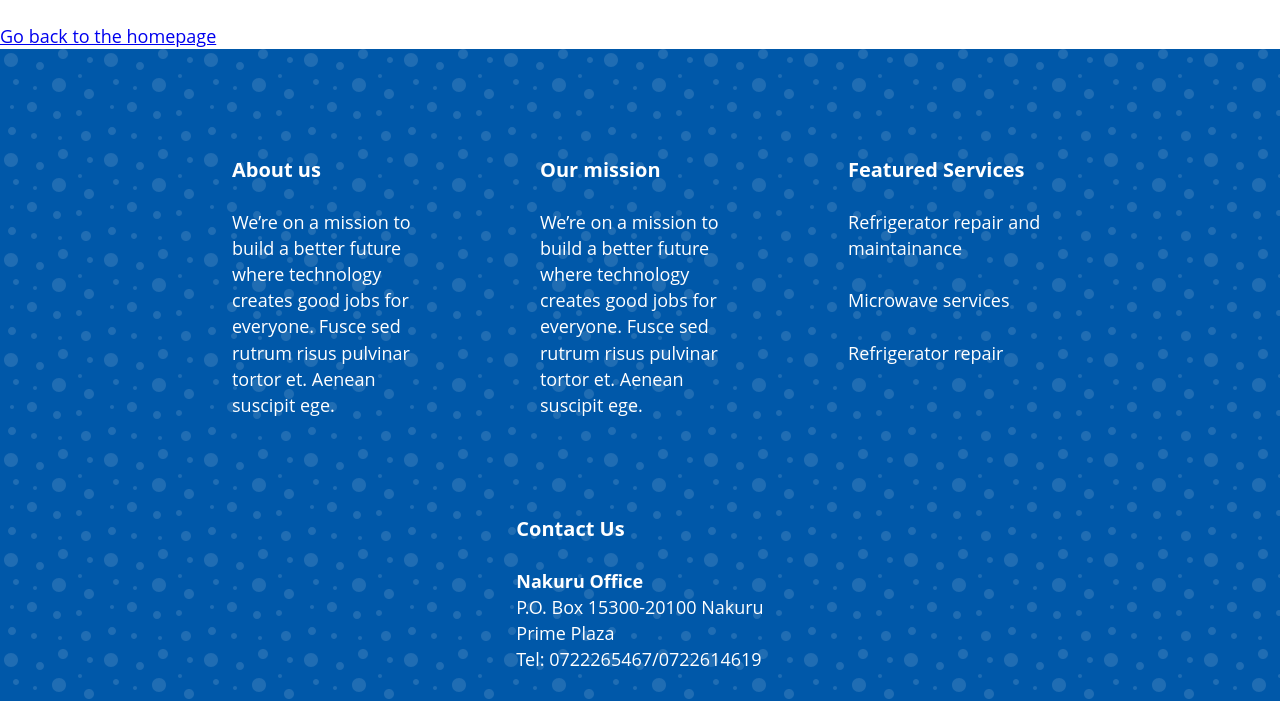
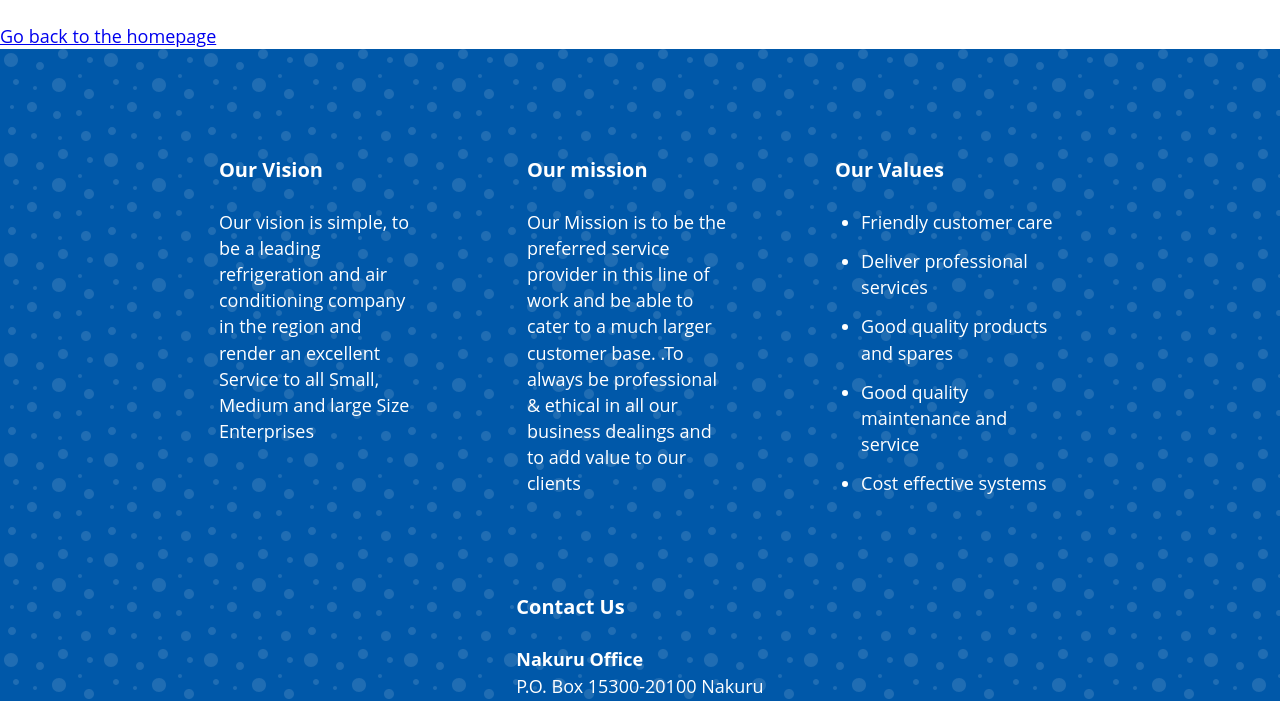
Before and after one commit to makunomark/apageaday-apex-refrigeration, a Gatsby site: page /page-2 in a window 1280 px wide. Shown: the part 100-801 px from the top of the page. Built offline with nearby package versions, Linux system fonts and the light colour scheme; Gatsby itself is replaced by a stand-in of ours.

Commit message:
Added -vision -mission and -values to footer

```diff
--- a/src/components/layout.js
+++ b/src/components/layout.js
@@ -59,15 +59,15 @@ const Layout = ({ children }) => (
             >
               <div style={{ margin: "2em 3em" }}>
                 <b style={{ color: "white", fontSize: 20, flex: 1 }}>
-                  About us
+                  Our Vision
                 </b>
                 <br />
                 <br />
 
                 <p style={{ maxWidth: 200 }}>
-                  We’re on a mission to build a better future where technology
-                  creates good jobs for everyone. Fusce sed rutrum risus
-                  pulvinar tortor et. Aenean suscipit ege.
+                  Our vision is simple, to be a leading refrigeration and air
+                  conditioning company in the region and render an excellent
+                  Service to all Small, Medium and large Size Enterprises
                 </p>
               </div>
 
@@ -79,24 +79,32 @@ const Layout = ({ children }) => (
                 <br />
 
                 <p style={{ maxWidth: 200 }}>
-                  We’re on a mission to build a better future where technology
-                  creates good jobs for everyone. Fusce sed rutrum risus
-                  pulvinar tortor et. Aenean suscipit ege.
+                  Our Mission is to be the preferred service provider in this
+                  line of work and be able to cater to a much larger customer
+                  base. .To always be professional &amp; ethical in all our
+                  business dealings and to add value to our clients
                 </p>
               </div>
 
               <div style={{ margin: "2em 3em" }}>
                 <b style={{ color: "white", fontSize: 20, flex: 1 }}>
-                  Featured Services
+                  Our Values
                 </b>
                 <br />
                 <br />
 
-                <p style={{ maxWidth: 200 }}>
-                  Refrigerator repair and maintainance
-                </p>
-                <p style={{ maxWidth: 200 }}>Microwave services</p>
-                <p style={{ maxWidth: 200 }}>Refrigerator repair</p>
+                <ul style={{ maxWidth: 200 }}>
+                  <li>Friendly customer care</li>
+                  <li>Deliver professional services</li>
+                  <li>Good quality products and spares</li>
+                  <li>Good quality maintenance and service</li>
+                  <li>Cost effective systems</li>
+                </ul>
+                {/* <p style={{ maxWidth: 200 }}>Friendly customer care</p>
+                <p style={{ maxWidth: 200 }}>Deliver professional services</p>
+                <p style={{ maxWidth: 200 }}>Good quality products and spares</p>
+                <p style={{ maxWidth: 200 }}>Good quality maintenance and service</p>
+                <p style={{ maxWidth: 200 }}>Cost effective systems</p> */}
               </div>
 
               <div style={{ margin: "2em 3em" }}>
```
